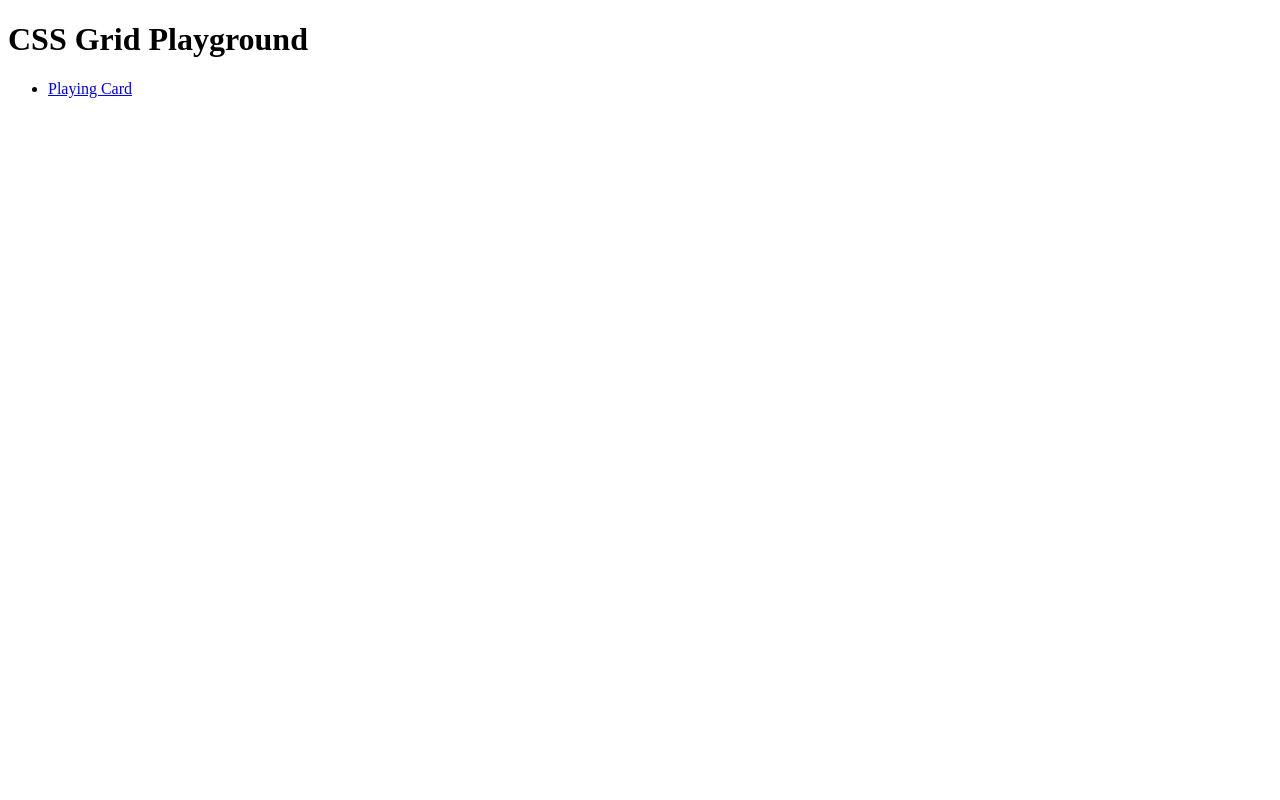
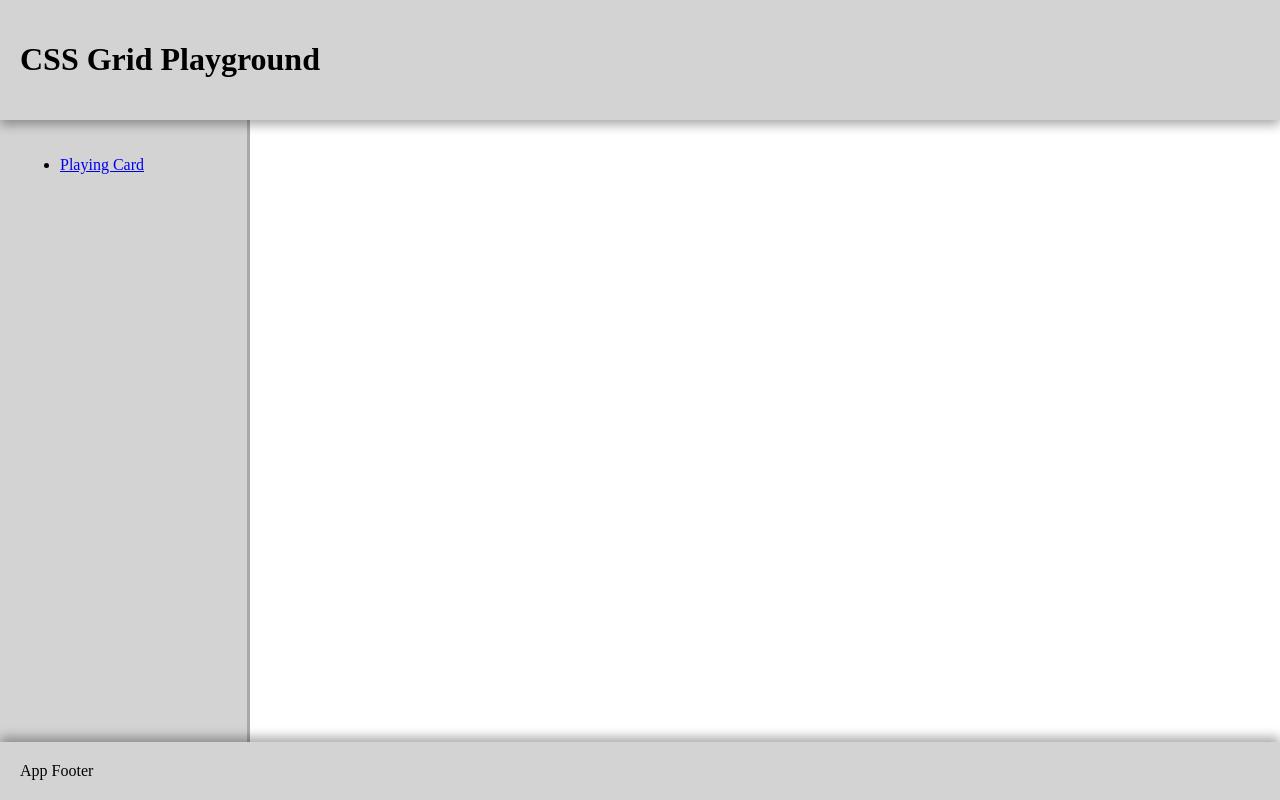
Before and after one commit to wnodom/css-grid-playground, an Angular app: page / in a window 1280 px wide. Built offline with nearby package versions, Linux system fonts and the light colour scheme.

Commit message:
Add simple grid-based layout for application

```diff
--- a/src/app/app.component.html
+++ b/src/app/app.component.html
@@ -1,9 +1,19 @@
+<header>
   <h1>{{ title }}</h1>
+</header>
 
+<nav>
   <ul>
     <li *ngFor="let example of examples" routerLinkActive="currentExample">
       <a [routerLink]="example.path">{{ example.component.label || example.path }}</a>
     </li>
   </ul>
+</nav>
 
+<main>
   <router-outlet></router-outlet>
+</main>
+
+<footer>
+  App Footer
+</footer>
--- a/src/app/app.component.scss
+++ b/src/app/app.component.scss
@@ -0,0 +1,50 @@
+:host {
+  display: grid;
+
+  grid-gap: 0;
+
+  grid-template:
+    " header  header "  auto
+    " nav     main   "  1fr
+    " footer  footer "  auto
+    / 250px   minmax(500px, 1fr)
+  ;
+
+  height: 100vh;
+  padding: 0;
+
+  // Uncomment to highlight grid area on hover
+  //
+  // & > *:hover {
+  //   outline: 5px ridge lightgreen;
+  //   outline-offset: -5px;
+  // }
+}
+
+header {
+  grid-area: header;
+  background: lightgrey;
+  padding: 20px;
+  box-shadow: 0 5px 10px 0 rgba(0, 0, 0, 0.33);
+  z-index: 1;
+}
+
+nav {
+  grid-area: nav;
+  background: lightgrey;
+  border-right: 3px solid darkgrey;
+  padding: 20px;
+}
+
+main {
+  grid-area: main;
+  overflow: auto;
+}
+
+footer {
+  grid-area: footer;
+  background: lightgrey;
+  padding: 20px;
+  box-shadow: 0 -5px 10px 0 rgba(0, 0, 0, 0.33);
+  z-index: 1;
+}
--- a/src/styles.scss
+++ b/src/styles.scss
@@ -6,6 +6,11 @@ html {
   box-sizing: inherit;
 }
 
+body {
+  padding: 0;
+  margin: 0;
+}
+
 .currentExample {
   font-weight: bold;
 }
```
Lines whose indentation alone changed are shown as unchanged.
